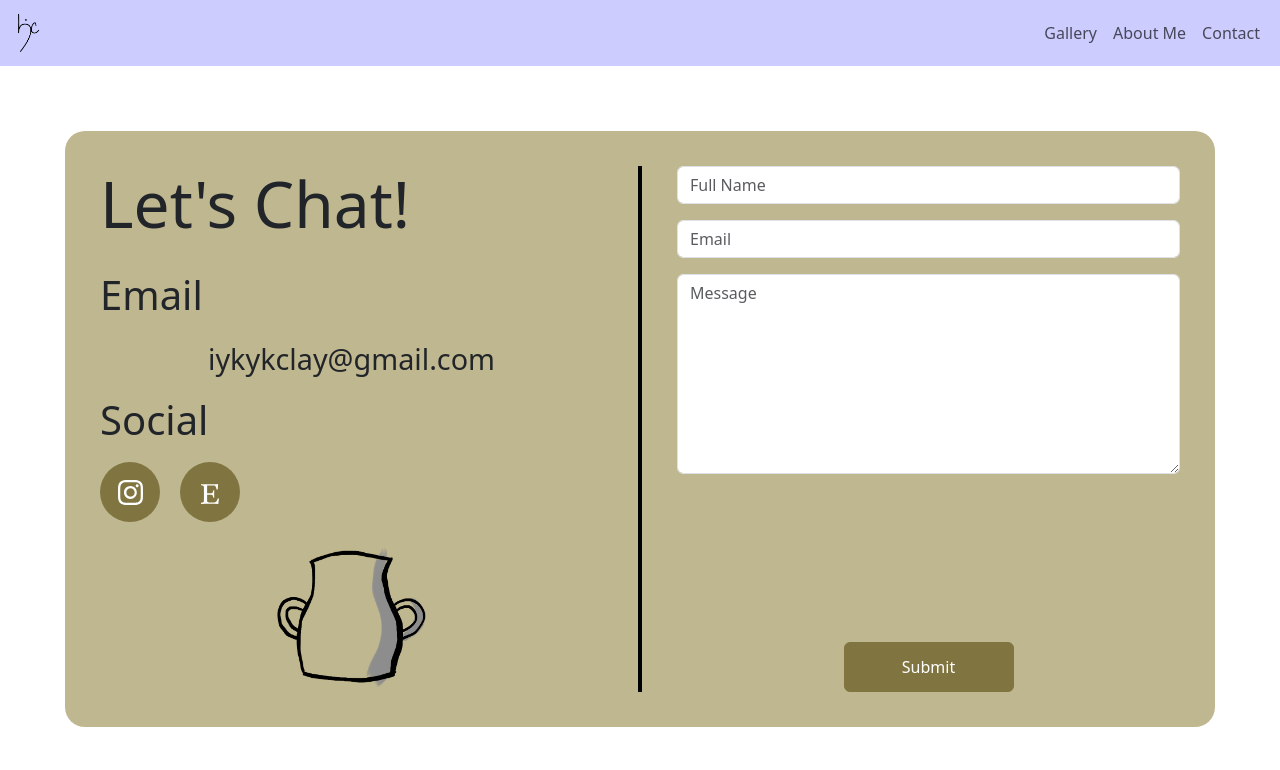
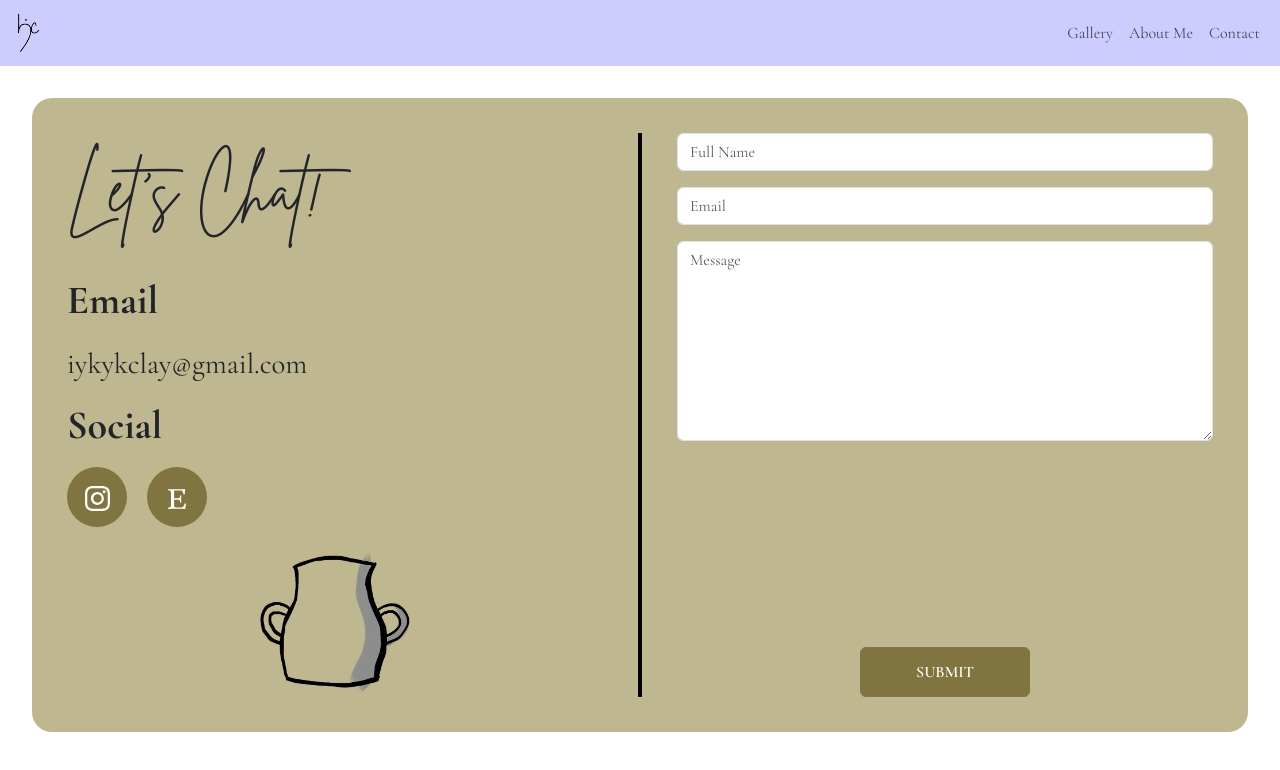
Before and after one commit to Jarvis-Brown/brittany_website, a plain HTML site: page contact.html in a window 1280 px wide. Drawn offline with nearby package versions, Linux system fonts and the light colour scheme.

Commit message:
changing font

```diff
--- a/contact.html
+++ b/contact.html
@@ -123,7 +123,7 @@
                             type="submit"
                             class="btn btn-primary submit_btn"
                         >
-                            Submit
+                            SUBMIT
                         </button>
                     </div>
                 </form>
--- a/static/style.css
+++ b/static/style.css
@@ -7,8 +7,37 @@ body {
     min-height: 100vh;
     margin: 0;
     padding: 0;
+    font-family: "Cormorant_Reg", sans-serif;
 }
-/* media query */
+
+@font-face {
+    font-family: "Brittany";
+    src: url("/static/fonts/BrittanySignatureRegular.woff2") format("woff2"),
+        url("/static/fonts/BrittanySignatureRegular.woff") format("woff");
+    font-weight: normal;
+    font-style: normal;
+    font-display: swap;
+}
+
+@font-face {
+    font-family: "Cormorant_Reg";
+    src: url("/static/fonts/CormorantGaramond-Regular.ttf") format("truetype");
+}
+
+@font-face {
+    font-family: "Cormorant_Bold";
+    src: url("/static/fonts/CormorantGaramond-Bold.ttf") format("truetype");
+}
+
+@font-face {
+    font-family: "Cormorant_SemiBold";
+    src: url("/static/fonts/CormorantGaramond-SemiBold.ttf") format("truetype");
+}
+
+@font-face {
+    font-family: "Cormorant_Mid";
+    src: url("/static/fonts/CormorantGaramond-Medium.ttf") format("truetype");
+}
 
 /* Nav Bar */
 #logo {
@@ -52,8 +81,6 @@ body {
     box-shadow: none;
 }
 
-/* INDEX */
-
 /* GALLERY */
 
 .gallery_img {
@@ -67,6 +94,12 @@ body {
 .reg_header {
     text-align: center;
     margin-bottom: 10px;
+    font-family: "Brittany", cursive;
+    font-size: 1.8rem;
+}
+
+p {
+    font-size: 1.25rem;
 }
 
 .main_info {
@@ -88,7 +121,7 @@ body {
     background-color: #bfb78f;
     padding: 35px;
     border-radius: 20px;
-    margin: 65px;
+    margin: 2rem;
     display: flex;
     flex: 1;
 }
@@ -109,16 +142,19 @@ body {
 .chat_main_header {
     padding-bottom: 20px;
     font-size: 4rem;
+    font-family: "Brittany";
+    max-width: 100%;
+    line-height: 1.8;
 }
 
 .chat_header {
     padding-bottom: 10px;
     font-size: 2.5rem;
+    font-family: "Cormorant_Bold";
 }
 
 .email_p {
     font-size: 1.8rem;
-    text-align: center;
 }
 
 .social_icon_container {
@@ -188,6 +224,7 @@ textarea {
     border-color: #807440;
     width: 170px;
     height: 50px;
+    font-family: "Cormorant_SemiBold";
 }
 
 .submit_btn:hover {
@@ -291,10 +328,6 @@ textarea {
         padding-bottom: 5px;
     }
 
-    .email_p {
-        font-size: 1rem;
-    }
-
     p.email_p {
         margin-bottom: 0px;
     }
@@ -336,5 +369,6 @@ textarea {
     .btn {
         height: 50px;
         width: 150px;
+        font-size: 0.8;
     }
 }
```
Also changed, not shown: static/fonts/BrittanySignatureRegular.woff (added), static/fonts/BrittanySignatureRegular.woff2 (added), static/fonts/CormorantGaramond-Bold.ttf (added), static/fonts/CormorantGaramond-Medium.ttf (added), static/fonts/CormorantGaramond-Regular.ttf (added), static/fonts/CormorantGaramond-SemiBold.ttf (added).
